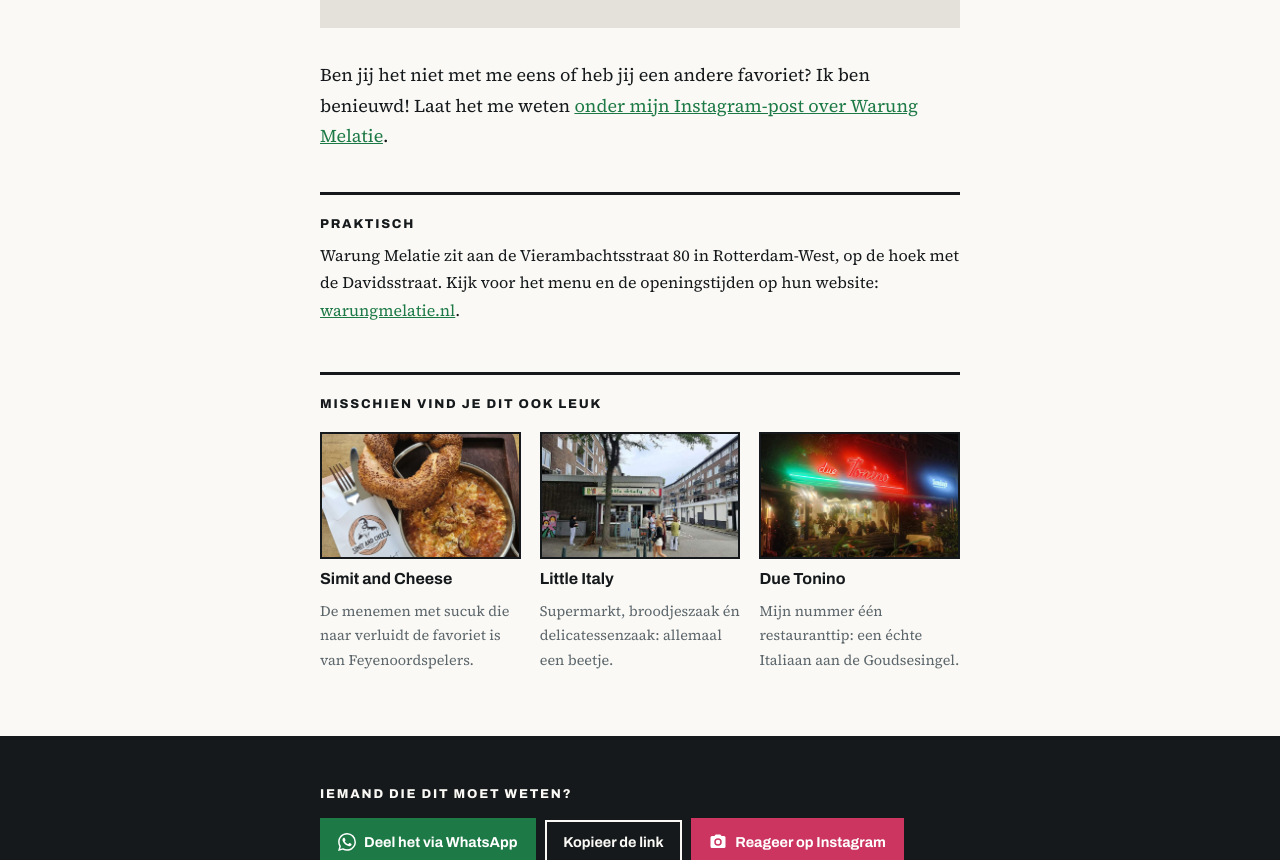
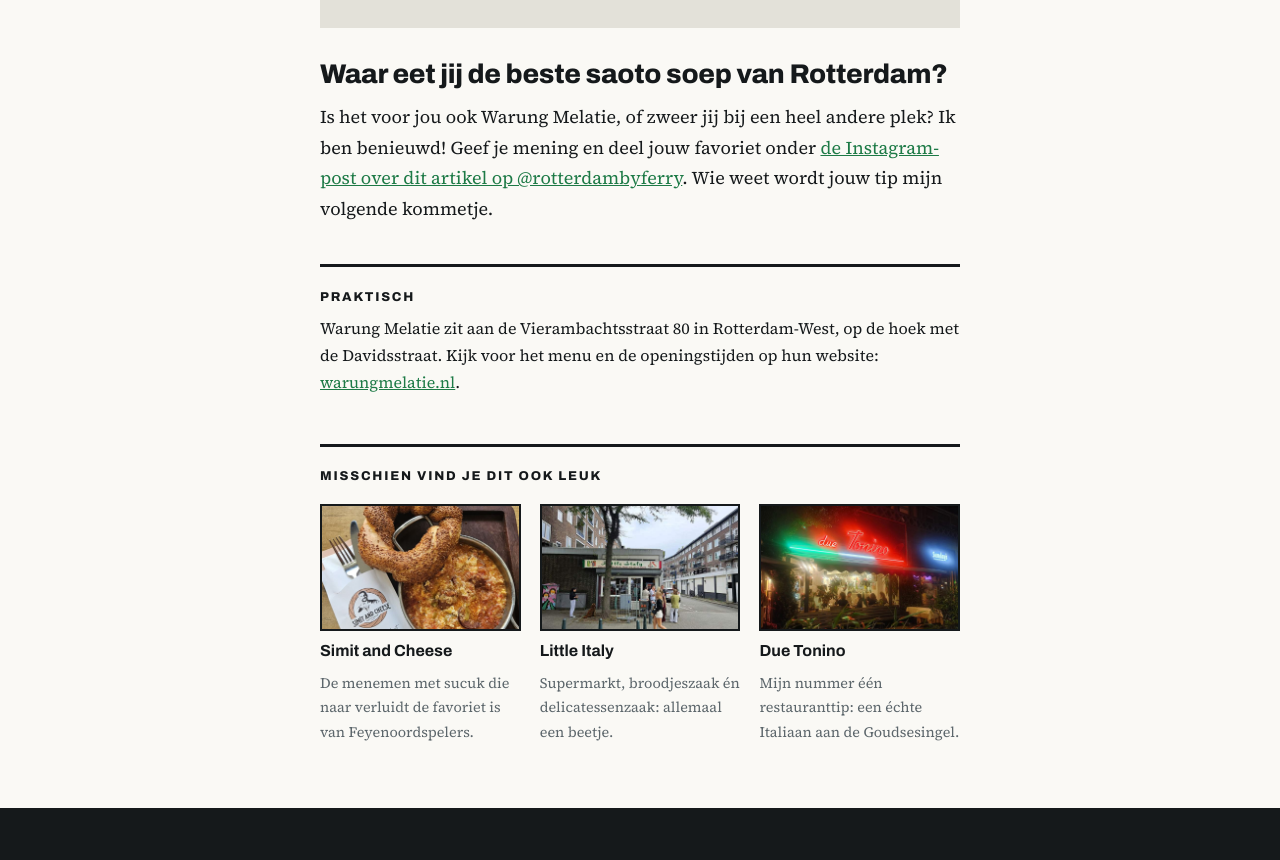
Before and after one commit to Rotterdambyferry/rotterdambyferry, a website: page posts/warung-melatie.html in a window 1280 px wide. Shown: the part 4997-5857 px from the top of the page. Drawn offline with Linux system fonts and the light colour scheme.

Commit message:
Slotalinea Warung Melatie vervangen door afsluitend blok met kopje
- Nieuwe h2 Waar eet jij de beste saoto soep van Rotterdam plus tekst,
  in plaats van de oude losse slotvraag
- Link naar de Instagram-post over dit artikel blijft intact
- Geen nieuwe CSS: de bestaande h1/h2/h3-regel in style.css volstond

Co-Authored-By: Claude Sonnet 5 <noreply@anthropic.com>

```diff
--- a/posts/warung-melatie.html
+++ b/posts/warung-melatie.html
@@ -978,7 +978,8 @@ body:has(.artikel) .site-footer .inner {
     <img src="../assets/img/warung-melatie-saoto-bij-het-raam.jpg" srcset="../assets/img/warung-melatie-saoto-bij-het-raam-mobiel.jpg 800w, ../assets/img/warung-melatie-saoto-bij-het-raam.jpg 1050w" sizes="(max-width: 720px) 100vw, 640px" alt="Een kom saoto soep met rijst op tafel bij het raam, met uitzicht op de Vierambachtsstraat." width="1050" height="1400" loading="lazy">
   </figure>
 
-  <p>Ben jij het niet met me eens of heb jij een andere favoriet? Ik ben benieuwd! Laat het me weten <a href="https://www.instagram.com/p/DdtD8aGDk2y/" target="_blank" rel="noopener">onder mijn Instagram-post over Warung Melatie</a>.</p>
+  <h2>Waar eet jij de beste saoto soep van Rotterdam?</h2>
+  <p>Is het voor jou ook Warung Melatie, of zweer jij bij een heel andere plek? Ik ben benieuwd! Geef je mening en deel jouw favoriet onder <a href="https://www.instagram.com/p/DdtD8aGDk2y/" target="_blank" rel="noopener">de Instagram-post over dit artikel op @rotterdambyferry</a>. Wie weet wordt jouw tip mijn volgende kommetje.</p>
 
   <div class="praktisch">
     <p class="kop">Praktisch</p>
```
Also changed, not shown: src/posts/warung-melatie.html (+2 -1 lines).
